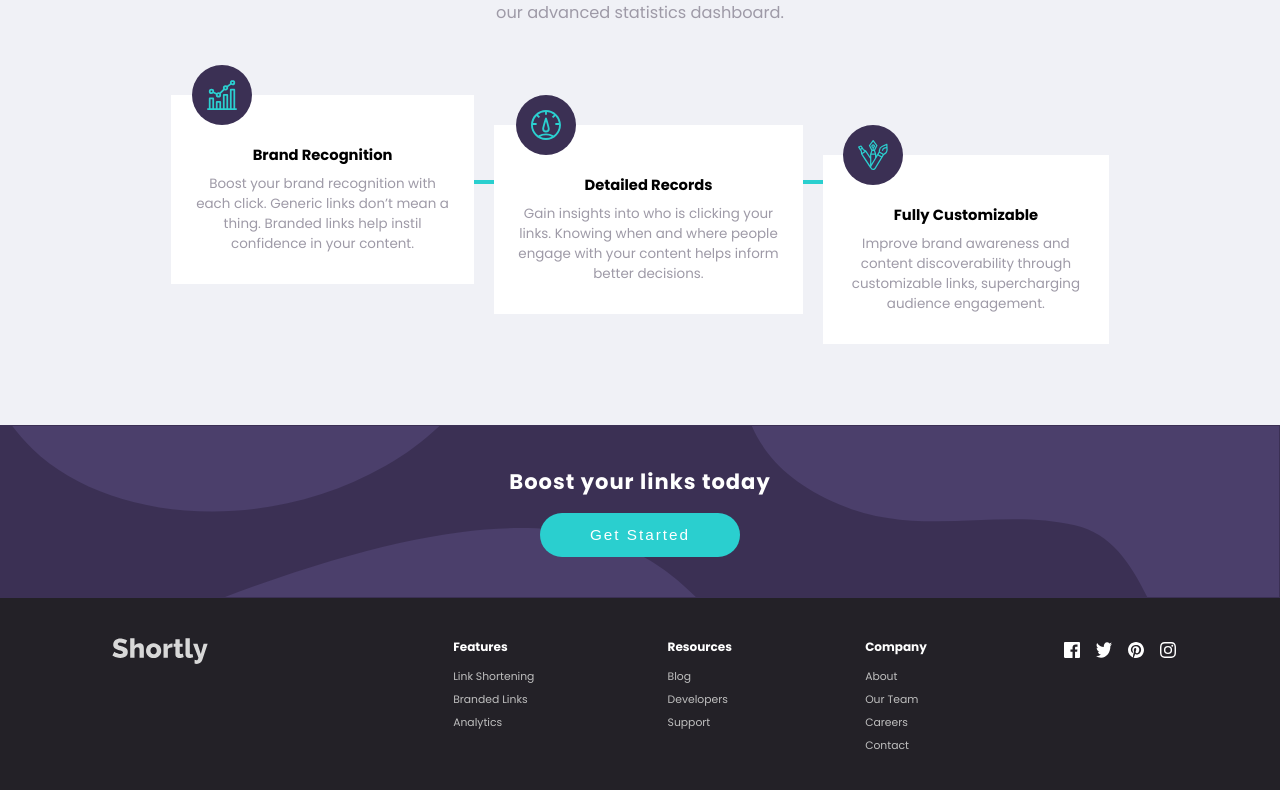
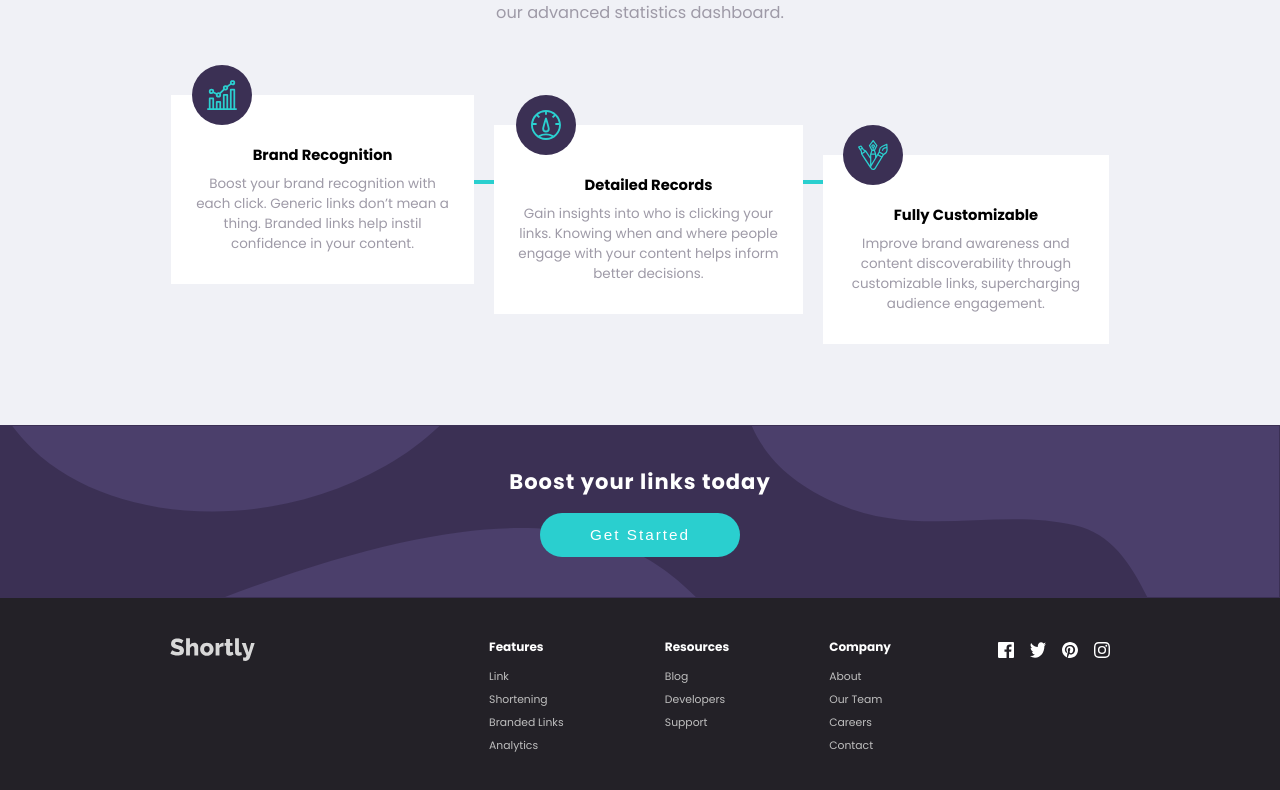
Before and after one commit to bmhan319/URL-Shortening, a React (Create React App) app: page / in a window 1280 px wide. Shown: the part 846-1636 px from the top of the page. Built offline with nearby package versions, Linux system fonts and the light colour scheme.

Commit message:
adjusted responsiveness for footer section

```diff
--- a/src/css/footer.css
+++ b/src/css/footer.css
@@ -1,6 +1,5 @@
 .footer {
   background-color: var(--DarkerViolet);
-  max-width: 1440px;
   width: 100%;
   padding: 40px 20px;
 }
@@ -69,21 +68,25 @@
   display: none;
 }
 
-@media only screen and (min-width: 376px) {
+@media only screen and (min-width: 551px) {
   .footer {
     display: flex;
-    padding: 40px 0px;
+    padding: 40px 20px;
     justify-content: space-between;
   }
 
   .footer-logo-container {
     width: 25%;
+    text-align: left;
+  }
+
+  .footer-logo {
+    width: 4em;
   }
 
   .footer-link-container {
     width: auto;
     margin-top: 0px;
-    padding-left: 100px;
     text-align: left;
   }
 
@@ -95,8 +98,46 @@
   .footer-link a:hover {
     color: var(--Cyan);
   }
+
+  .footer-social {
+    margin-right: 8px;
+  }
+
+  .footer-instagram {
+    margin-right: 0;
+  }
+
+  .footer-social-list {
+    justify-content: flex-end;
+  }
+}
+@media only screen and (min-width: 601px) {
+  .footer {
+    padding: 40px 40px;
+  }
+
+  .footer-logo {
+    width: 4.7em;
+  }
+
+  .footer-social {
+    margin-right: 16px;
+  }
+
+  .footer-instagram {
+    margin-right: 0;
+  }
 }
 
 @media only screen and (min-width: 901px) {
+  .footer {
+    max-width: 1440px;
+    padding: 40px 170px;
+  }
+}
 
+@media only screen and (min-width: 1201px) {
+  .footer-link-container {
+    padding-left: 100px;
+  }
 }
```
